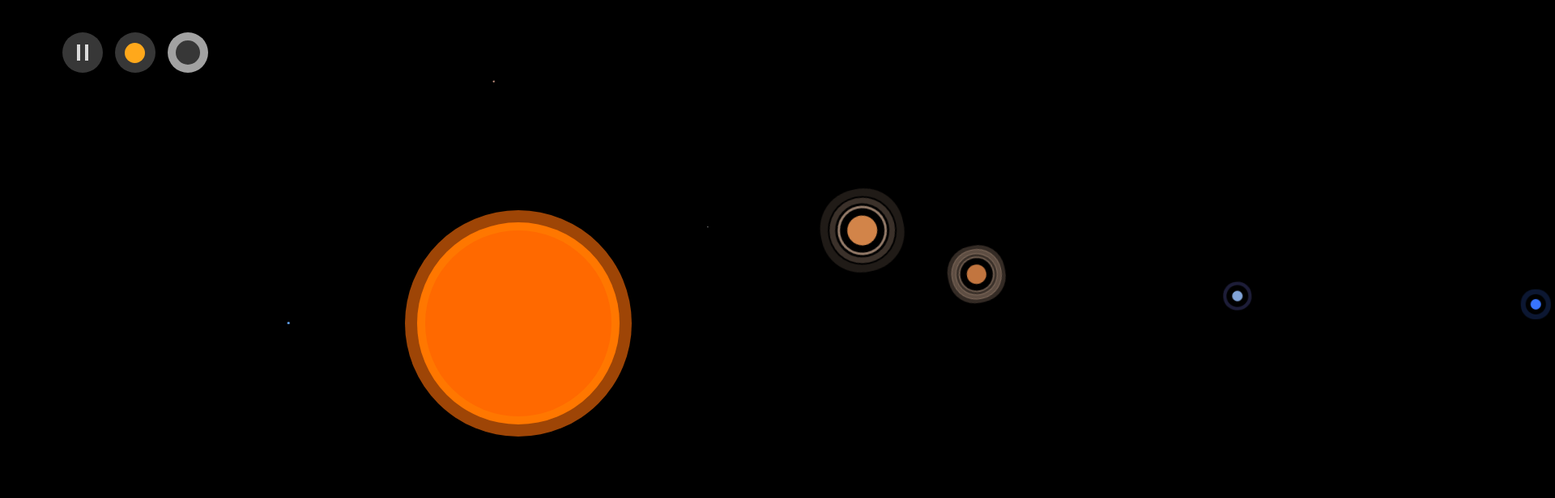
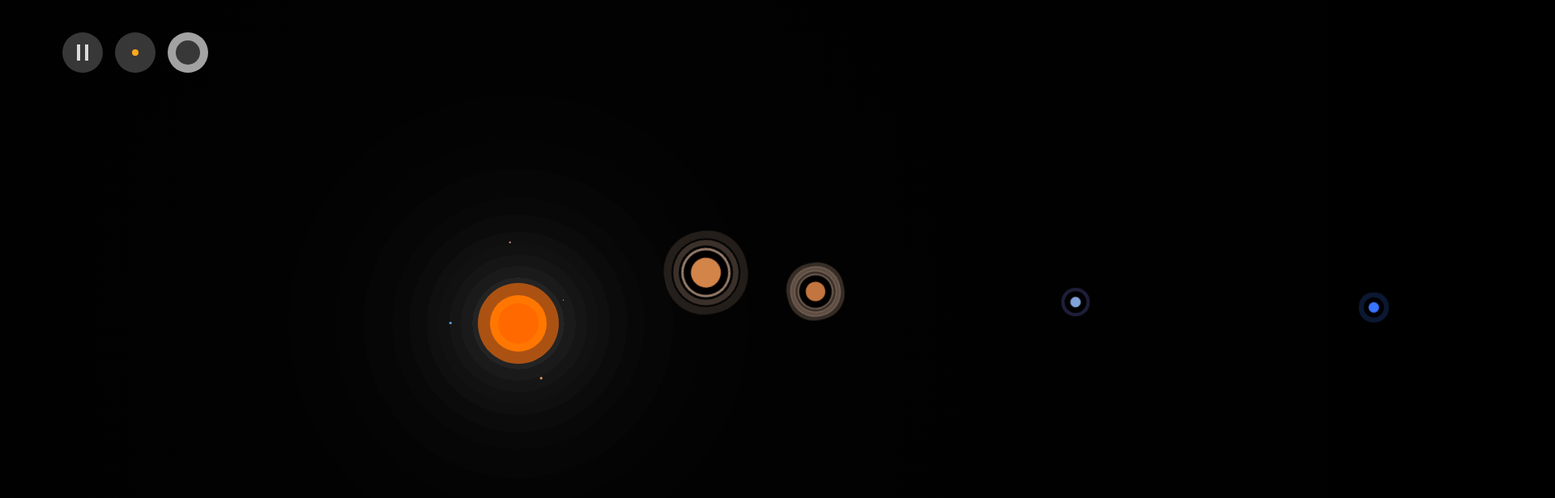
Before and after one commit to PuppetDart/SolarSystemReplica, a plain HTML site: page index.html in a window 1280 px wide. Shown: the top 616 px of the page at 81% size, 1920 px wide, since content can reach past the window. Drawn offline with Linux system fonts and the light colour scheme.

Commit message:
default size of sun now - 1/6th added glare in bg for mini-sun

```diff
--- a/index.html
+++ b/index.html
@@ -21,23 +21,23 @@
         </div>
 
         <div class="sunState">
-            <div class="sunModel"></div>
+            <div class="sunModel sunMiniState"></div>
         </div>
         <div class="zoomState"></div>
         </div>
     </div>
 
     <div class="solarSystem">
-        <div class="sun"></div>
-        <div class="planet" id="mercury"></div>
-        <div class="planet" id="venus"></div>
-        <div class="planet" id="earth"></div>
-        <div class="planet" id="mars"></div>
-        <div class="planet" id="jupiter"></div>
-        <div class="planet" id="saturn"></div>
-        <div class="planet" id="uranus"></div>
-        <div class="planet" id="neptune"></div>
-        <div class="planet" id="pluto"></div>
+        <div class="sun mini"></div>
+        <div class="planet motionMiniSun" id="mercury"></div>
+        <div class="planet motionMiniSun" id="venus"></div>
+        <div class="planet motionMiniSun" id="earth"></div>
+        <div class="planet motionMiniSun" id="mars"></div>
+        <div class="planet motionMiniSun" id="jupiter"></div>
+        <div class="planet motionMiniSun" id="saturn"></div>
+        <div class="planet motionMiniSun" id="uranus"></div>
+        <div class="planet motionMiniSun" id="neptune"></div>
+        <div class="planet motionMiniSun" id="pluto"></div>
     </div>
 
     <div class="finder">
--- a/style.css
+++ b/style.css
@@ -3,6 +3,7 @@
     --speed: 1s;
     --spin: 360deg;
     --pointMargin: 0px;
+    --bgSize: 2000px;
 }
 
 @import url('https://fonts.googleapis.com/css2?family=Lexend+Deca&display=swap');
@@ -85,6 +86,22 @@
 
 body {
     background: black;
+    background-image: radial-gradient(
+            rgb(35, 35, 35) 0% 4%,
+            rgb(26, 26, 26) 4% 5%,
+            rgb(21, 21, 21) 5% 6%,
+            rgb(17, 17, 17) 6% 7%,
+            rgb(15, 15, 15) 7% 8%,
+            rgb(11, 11, 11) 8% 9.5%,
+            rgb(8, 8, 8) 9.5% 11%,
+            rgb(6, 6, 6) 11% 13.5%,
+            rgb(4, 4, 4) 13.5% 16%,
+            rgb(3, 3, 3) 16% 20%,
+            rgb(2, 2, 2) 20% 25%,
+            black);
+    background-size: var(--bgSize) var(--bgSize);
+    background-repeat: no-repeat;
+    background-position: center;
     color: white;
     font-family: 'Lexend Deca', sans-serif;
     height: 100vh;
```
Also changed, not shown: 1 other file.
